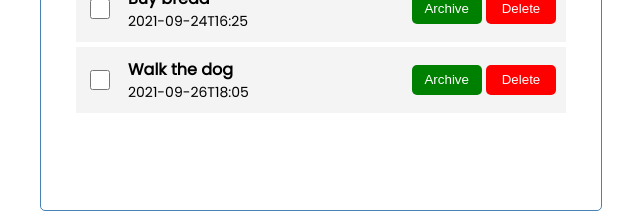
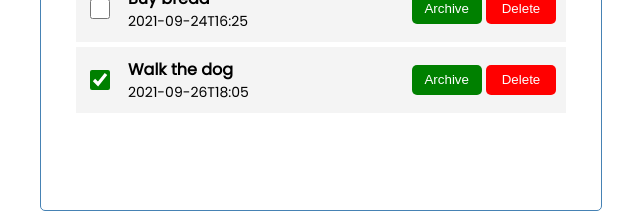
Before and after one commit to admiralzhenghe/react-task-tracker, a React (Create React App) app: page / in a window 1280 px wide. Shown: the part 181-394 px from the top of the page, without its empty margins (319-959 px from the left). Built offline with nearby package versions, Linux system fonts and the light colour scheme; data requests are answered from the project's data file.

Commit message:
fixed error with Checkbox component rendering incorrect completed status

```diff
--- a/db.json
+++ b/db.json
@@ -5,14 +5,14 @@
       "text": "Buy bread",
       "datetime": "2021-09-24T16:25",
       "archived": false,
-      "completed": true
+      "completed": false
     },
     {
       "id": 1631679712988,
       "text": "Walk the dog",
       "datetime": "2021-09-26T18:05",
       "archived": false,
-      "completed": false
+      "completed": true
     }
   ]
 }
--- a/src/components/Checkbox.js
+++ b/src/components/Checkbox.js
@@ -2,7 +2,7 @@ const Checkbox = ({ task, onCheck }) => {
   return (
     <div className="task-complete">
       <input
-        checked={task.complete}
+        checked={task.completed}
         id="checkbox"
         onChange={() => onCheck(task.id)}
         title={task.complete ? "Mark incomplete" : "Mark complete"}
```
